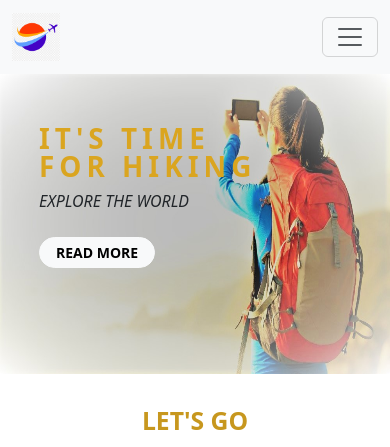
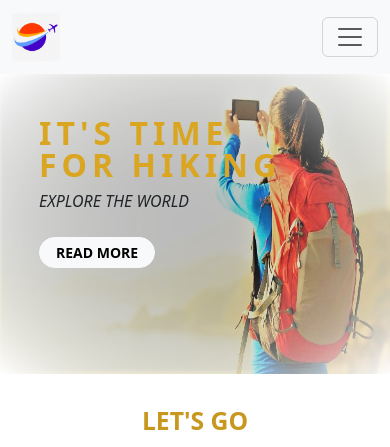
Before and after one commit to Ajmalpvlp/Travel-agency, a plain HTML site: page index.html in a window 390 px wide. Shown: the top 447 px of the page. Drawn offline with nearby package versions, Linux system fonts and the light colour scheme.

Commit message:
hike size

```diff
--- a/index.html
+++ b/index.html
@@ -59,7 +59,7 @@
     <div class="bodydiv" data-aos="fade-up" data-aos-duration="1000">
         <img class="main_img" src="Travel-Backpack og.jpg" alt="">
         <div>
-            <h1 class="hiking fs-1 lh-1">IT'S TIME <br> FOR HIKING </h1>
+            <h1 class="hiking lh-1">IT'S TIME <br> FOR HIKING </h1>
             <span class="fs-6 fw-medium fst-italic">EXPLORE THE WORLD</span><br><br>
             <button class="btn btn-sm btn-light fw-bold border-1 rounded-pill px-3 mb-3">READ MORE</button><br>
             <span class="bodypara fst-italic">Traveling broadens horizons, fosters cultural understanding, and creates <br> cherished
--- a/style.css
+++ b/style.css
@@ -54,6 +54,7 @@ nav div {
     left: 10%;
 }
 .hiking{
+    font-size: 5.5rem;
     font-weight: 900;
     color: goldenrod;
 }
@@ -272,6 +273,7 @@ nav div {
     }
     .hiking{
         letter-spacing: 5px;
+        font-size: 2rem;
     }
 
     .bodypara {
```
